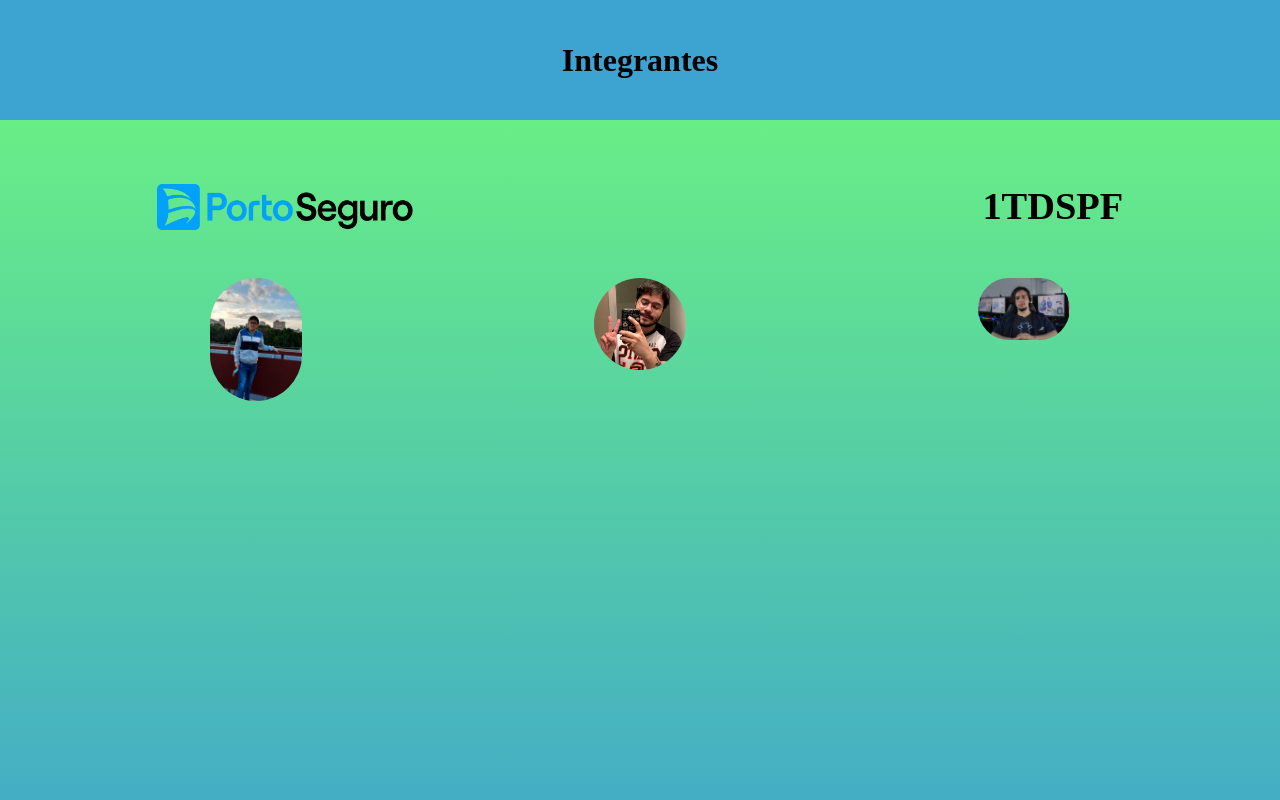
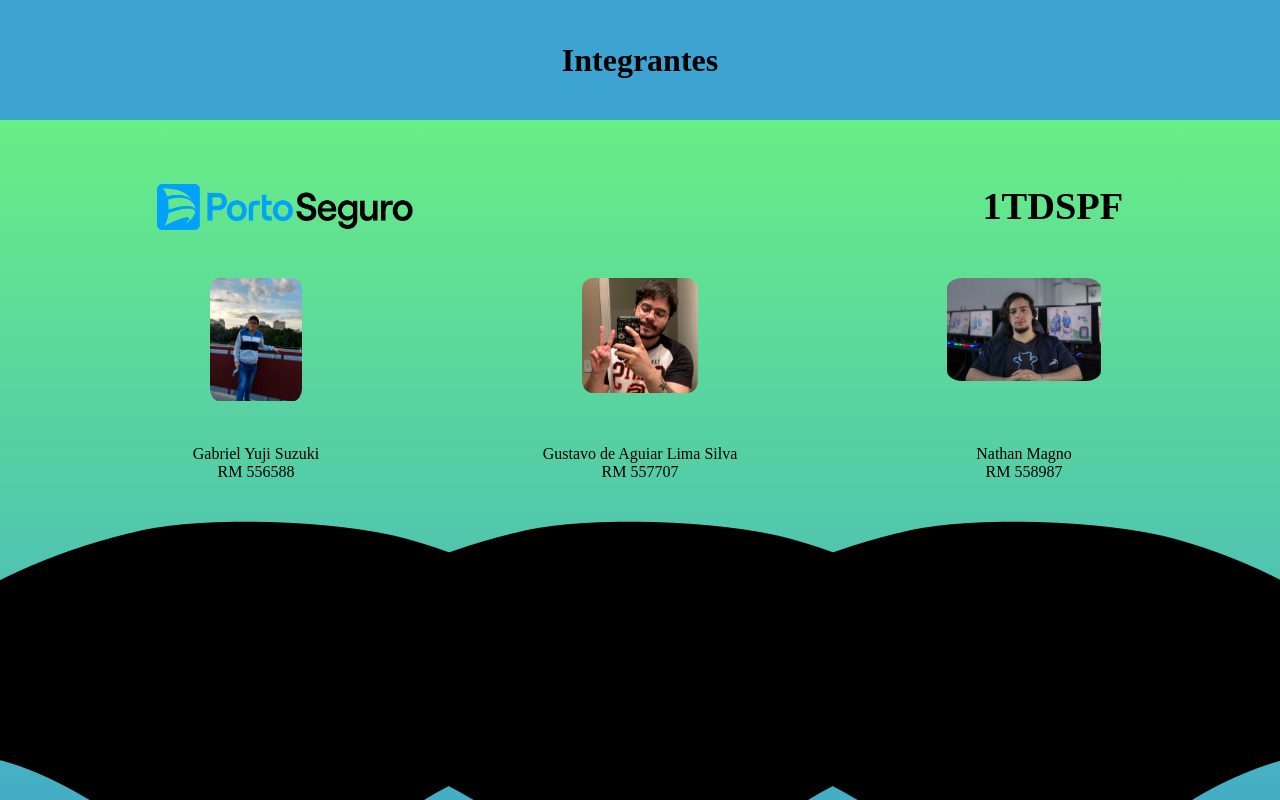
Before and after one commit to Hitz299/Challenge-2sem, a React (Vite) app in the folder atena-porto-seguro/: page /home/integrantes in a window 1280 px wide. Built offline with nearby package versions, Linux system fonts and the light colour scheme.

Commit message:
Links para github dos integrantes

```diff
--- a/atena-porto-seguro/src/components/InfoIntegrantes/InfoIntegrantes.tsx
+++ b/atena-porto-seguro/src/components/InfoIntegrantes/InfoIntegrantes.tsx
@@ -10,17 +10,36 @@ export default function InfoIntegrantes() {
 
         <StyledIntegrantesInfo>
             <figure>
-                    <StyledImgIntegrante src="/Gabriel-Yuji.jpeg" alt="Gabriel Yuji"/>
+                    <StyledImgIntegrante src="/Gabriel-Yuji.jpeg" alt="Gabriel Yuji"
+                    largura="24%"/>
             </figure>
 
             <figure>
-                    <StyledImgIntegrante src="/Gustavo-de-Aguiar.jpeg" alt="Gustavo de Aguiar"/>
+                    <StyledImgIntegrante src="/Gustavo-de-Aguiar.jpeg" alt="Gustavo de Aguiar"
+                    largura="30%"/>
             </figure>
 
             <figure>
-                    <StyledImgIntegrante src="/Nathan-Magno.jpeg" alt="Nathan Magno"/>
+                    <StyledImgIntegrante src="/Nathan-Magno.jpeg" alt="Nathan Magno"
+                    largura="40%"       />
             </figure>
 
+            <span>Gabriel Yuji Suzuki</span>
+            <span>Gustavo de Aguiar Lima Silva</span>
+            <span>Nathan Magno</span>
+            <span>RM 556588</span>
+            <span>RM 557707</span>
+            <span>RM 558987</span>
+
+            <a href="https://github.com/Nanfer12007" target="_blank"><img
+            src="/github-icone.png"
+            alt="git hub Gabriel" /></a>
+            <a href="https://github.com/gudeaguiar" target="_blank"><img
+            src="/github-icone.png"
+            alt="git hub Gustavo" /></a>
+            <a href="https://github.com/Hitz299" target="_blank"><img
+            src="/github-icone.png"
+            alt="git hub Nathan" /></a>
         </StyledIntegrantesInfo>
 
 
--- a/atena-porto-seguro/src/style/styled-cadastro.ts
+++ b/atena-porto-seguro/src/style/styled-cadastro.ts
@@ -116,12 +116,17 @@ export const StyledInformativo = styled.p`
     margin-bottom: 8vh;
 `;
 
+interface ImgIntegranteProps
+{
+  largura: string,
+}
 
-export const StyledImgIntegrante = styled.img`
+export const StyledImgIntegrante = styled.img<ImgIntegranteProps>`
 
-  border-radius: 100px;
-  width: 24%;
+  border-radius: 10%;
+  width: ${(props) => props.largura};
   position: relative;
   margin-bottom: 5vh;
 
+
 `
```
